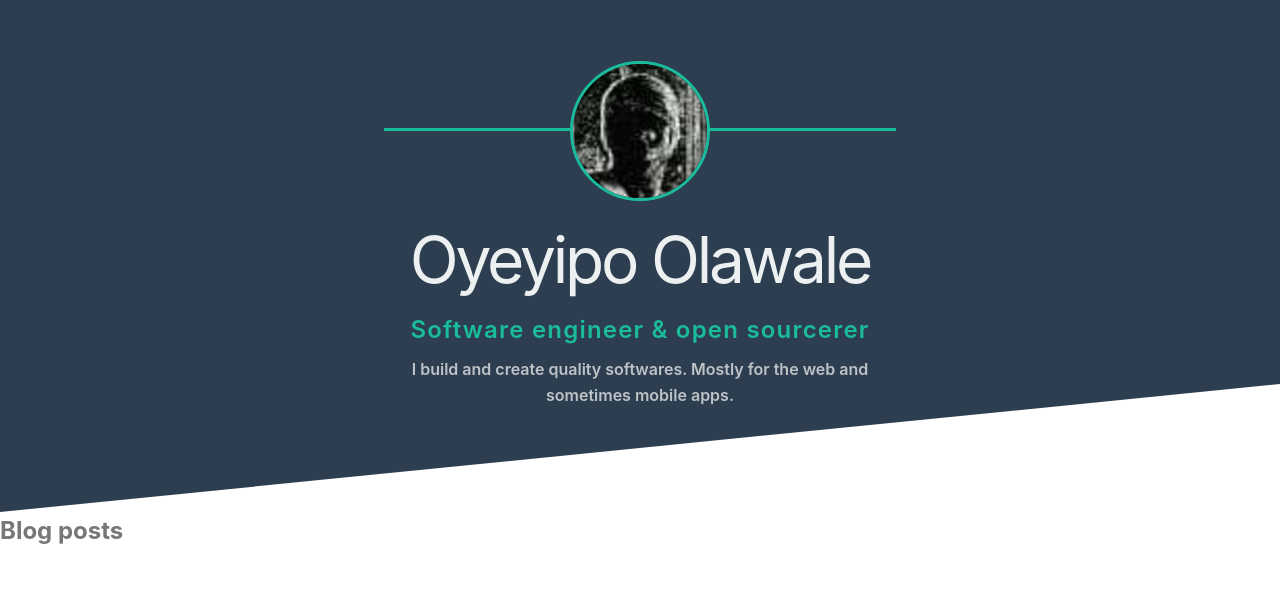
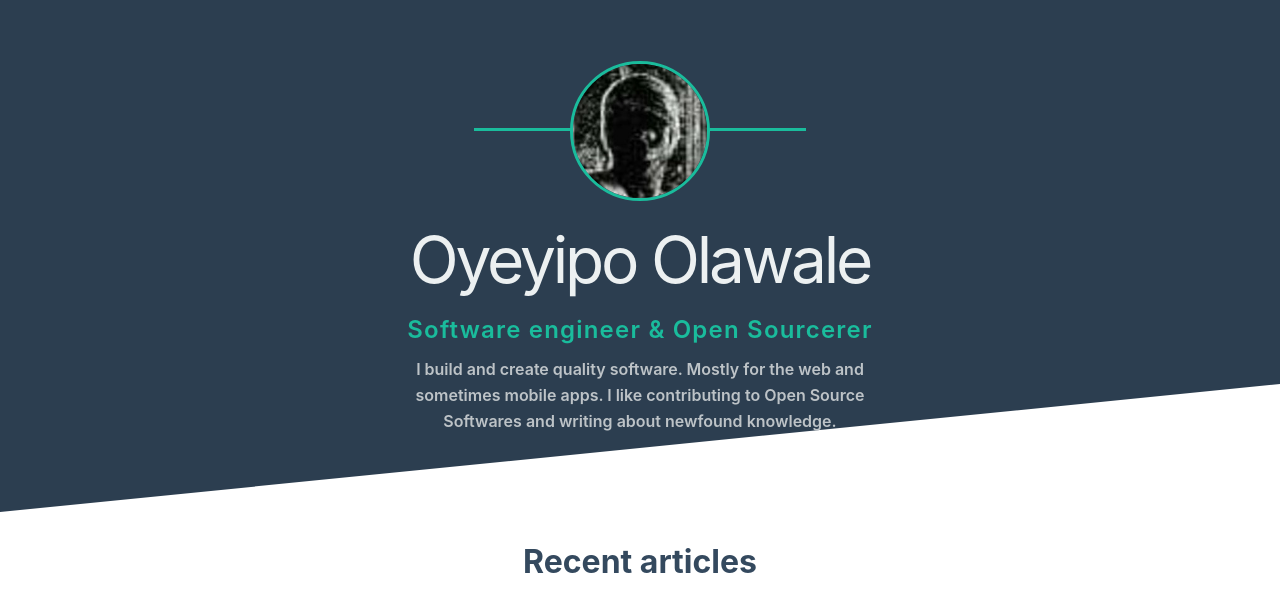
Before and after one commit to oyeyipo/oyeyipoolawale, a Next.js app: page / in a window 1280 px wide. Shown: the top 612 px of the page. Built offline with nearby package versions, Linux system fonts and the light colour scheme.

Commit message:
Style tweaks, section blog styling

```diff
--- a/pages/_app.js
+++ b/pages/_app.js
@@ -58,7 +58,7 @@ body {
     Ubuntu, Cantarell, Fira Sans, Droid Sans, Helvetica Neue, sans-serif;
   -webkit-font-smoothing: antialiased;
   -moz-osx-font-smoothing: grayscale;
-  color: #777;
+  color: ${(props) => props.theme.color.wetAsphalt};
   line-height: 1.6;
   font-weight: ${(props) => props.theme.fontWeight.normal};
   font-size: 1.6rem;
--- a/pages/index.js
+++ b/pages/index.js
@@ -16,40 +16,27 @@ export default function Home() {
             <img src="/avatar.png" alt="Oyeyipo Olawale' avatar" />
           </Avatar>
           <h1>Oyeyipo Olawale</h1>
-          <h2>Software engineer & open sourcerer</h2>
+          <h2>Software engineer & Open Sourcerer</h2>
           <p>
-            I build and create quality softwares. Mostly for the web and
-            sometimes mobile apps.
+            I build and create quality software. Mostly for the web and
+            sometimes mobile apps. I like contributing to Open Source Softwares
+            and writing about newfound knowledge.
           </p>
         </div>
       </Header>
 
-      <main>
-        <section id="blog-posts">
-          <h2>Blog posts</h2>
-        </section>
-      </main>
+      <StyledMain>
+        <SectionBlog id="blog-posts">
+          <SectionContentWrapper>
+            <SectionTitle>Recent articles</SectionTitle>
+          </SectionContentWrapper>
+        </SectionBlog>
+      </StyledMain>
     </>
   );
 }
 
 // STYLINGS
-// const Button = styled.button`
-//   background: transparent;
-//   border-radius: 3px;
-//   border: 2px solid palevioletred;
-//   color: palevioletred;
-//   margin: 0 1em;
-//   padding: 0.25em 1em;
-
-//   ${(props) =>
-//     props.primary &&
-//     css`
-//       background-color: palevioletred;
-//       color: white;
-//     `}
-// `;
-
 const StyledBackground = styled.div`
   width: 100%;
   height: var(--ssr-xxx-xxlarge);
@@ -96,6 +83,8 @@ const Header = styled.header`
 `;
 
 const Avatar = styled.div`
+  width: 65% !important;
+  margin: 0 auto;
   border-top: 3px solid ${(props) => props.theme.color.turquoise};
 
   img {
@@ -108,3 +97,19 @@ const Avatar = styled.div`
     margin-top: -7rem;
   }
 `;
+
+const StyledMain = styled.main`
+  margin-top: -13rem;
+  padding-top: 13rem;
+`;
+
+const SectionBlog = styled.section`
+  padding: var(--ssr-large);
+`;
+
+const SectionContentWrapper = styled.div``;
+
+const SectionTitle = styled.h3`
+  text-align: center;
+  font-size: var(--ssr-x-large);
+`;
```
